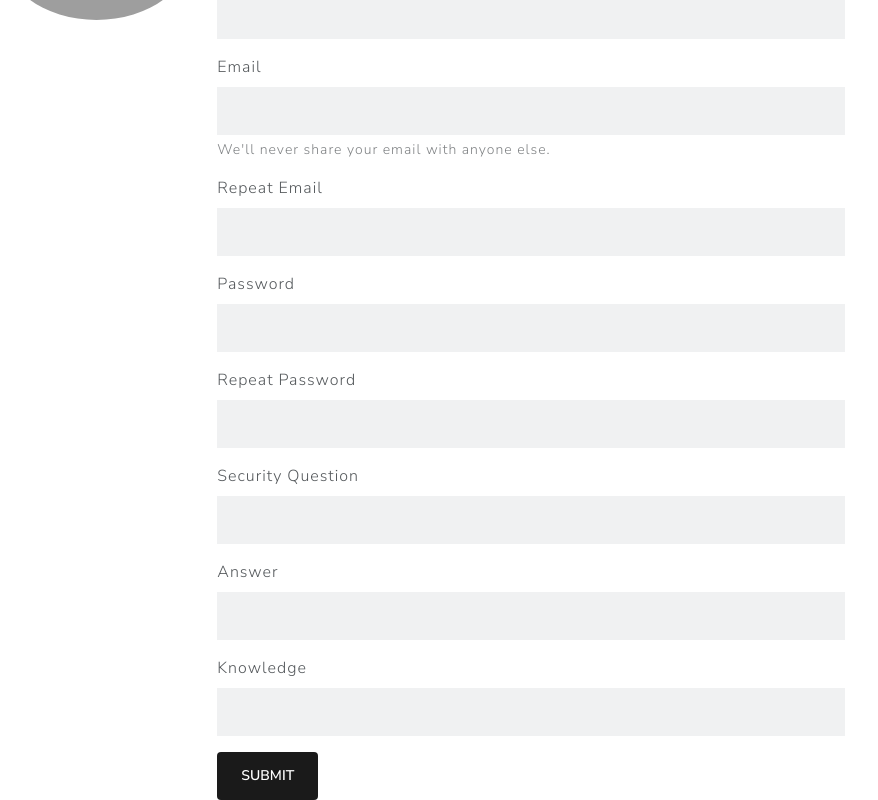
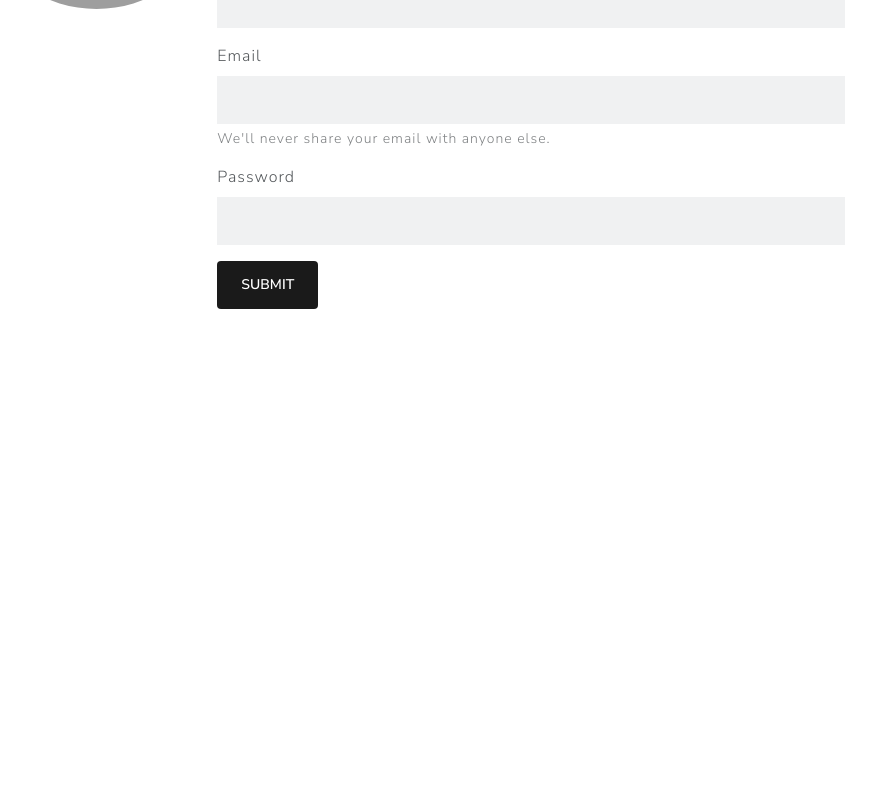
Before and after one commit to LordStacker/warezgeeks_frontend, a React (Create React App) app: page /register in a window 1280 px wide. Shown: the part 341-1141 px from the top of the page, without its empty margins (0-878 px from the left). After the commit the page ends 800 px from the top, so only its background shows below. Built offline with nearby package versions, Linux system fonts and the light colour scheme; grey boxes are pictures that could not be loaded.

Commit message:
register and login form working perfectly with backend

```diff
--- a/src/views/Home.js
+++ b/src/views/Home.js
@@ -1,12 +1,12 @@
 import React from "react";
-import baner from '../img/baner.png';
+import banner from '../img/banner.png';
 
 const Home = () => {
     return (
         <>
             <div className="row backgroundimg ">
                 <div className="col-md-12">
-                    <img src={baner} className="img-fluid" alt="Responsive image" />
+                    <img src={banner} className="img-fluid" alt="Responsive image" />
                 </div>
             </div>
             <div className="col-md-12 d-flex align-items-center">
--- a/src/views/Register_Alumn.js
+++ b/src/views/Register_Alumn.js
@@ -1,18 +1,14 @@
 import React, { useState } from "react";
-import baner from '../img/baner.png';
+import banner from '../img/banner.png';
 import anom from '../img/anom.png';
 import { useHistory } from "react-router-dom";
 
 const RegisterAlumn = () => {
     const [Profile, setProfile] = useState({
-        name: "",
-        lastname: "",
+        full_name: "",
+        last_name: "",
         email: "",
-        password: "",
-        question: "",
-        answer: "",
-        knowledge: "",
-        role: "",
+        password: ""
 
     });
     const history = useHistory();
@@ -21,20 +17,16 @@ const RegisterAlumn = () => {
     }
     const onSubmit = (e) => {
         e.preventDefault();
-        fetch("http://localhost:8080/Profile", {
-            method: 'PUT',
+        fetch("http://localhost:8080/profile", {
+            method: 'POST',
             headers: {
                 'Content-Type': 'application/json'
             },
             body: JSON.stringify({
-                name: Profile.name,
-                lastname: Profile.lastname,
+                full_name: Profile.full_name,
+                last_name: Profile.last_name,
                 email: Profile.email,
                 password: Profile.password,
-                question: Profile.question,
-                answer: Profile.answer,
-                knowledge: Profile.knowledge,
-                role: "student",
             })
         }).then(resp => {
             if (resp.status === 200) {
@@ -50,7 +42,7 @@ const RegisterAlumn = () => {
     return (
         <>
             <div className="col-md-12">
-                <img src={baner} className="img-fluid" alt="Responsive image" />
+                <img src={banner} className="img-fluid" alt="Responsive image" />
             </div>
             <div className="row">
                 <div className="col-md-2 p-2">
@@ -60,11 +52,11 @@ const RegisterAlumn = () => {
                     <form onSubmit={onSubmit}>
                         <div className="mb-3">
                             <label for="Name" className="form-label">Name</label>
-                            <input type="text" className="form-control" id="exampleInputEmail1" aria-describedby="emailHelp" name="name" onChange={HandleChange} value={Profile.name} />
+                            <input type="text" className="form-control" id="exampleInputEmail1" aria-describedby="emailHelp" name="full_name" onChange={HandleChange} value={Profile.full_name} />
                         </div>
                         <div className="mb-3">
                             <label for="Last Name" className="form-label">Last Name</label>
-                            <input type="text" className="form-control" id="exampleInputPassword1" onChange={HandleChange} name="lastname" value={Profile.lastname} />
+                            <input type="text" className="form-control" id="exampleInputPassword1" onChange={HandleChange} name="last_name" value={Profile.last_name} />
                         </div>
                         <div className="mb-3">
                             <label for="Email" className="form-label">Email</label>
@@ -72,28 +64,8 @@ const RegisterAlumn = () => {
                             <div id="emailHelp" className="form-text">We'll never share your email with anyone else.</div>
                         </div>
                         <div className="mb-3">
-                            <label for="Repeat Email" className="form-label">Repeat Email</label>
-                            <input type="text" className="form-control" id="exampleInputPassword1" />
-                        </div>
-                        <div className="mb-3">
                             <label for="Pass" className="form-label">Password</label>
                             <input type="password" className="form-control" id="exampleInputEmail1" aria-describedby="emailHelp" name="password" onChange={HandleChange} value={Profile.password} />
-                        </div>
-                        <div className="mb-3">
-                            <label for="Repeat Pass" className="form-label">Repeat Password</label>
-                            <input type="password" className="form-control" id="exampleInputPassword1" />
-                        </div>
-                        <div className="mb-3">
-                            <label for="Repeat Email" className="form-label">Security Question</label>
-                            <input type="text" className="form-control" id="exampleInputPassword1" onChange={HandleChange} name="question" value={Profile.question} />
-                        </div>
-                        <div className="mb-3">
-                            <label for="Answer" className="form-label">Answer</label>
-                            <input type="text" className="form-control" id="exampleInputPassword1" onChange={HandleChange} name="answer" value={Profile.answer} />
-                        </div>
-                        <div className="mb-3">
-                            <label for="Repeat Email" className="form-label">Knowledge</label>
-                            <input type="text" className="form-control" id="exampleInputPassword1" onChange={HandleChange} name="knowledge" value={Profile.knowledge} />
                         </div>
                         <button type="submit" className="btn btn-primary">Submit</button>
                     </form>
```
Also changed, not shown: src/img/baner.png (deleted), src/img/banner.png (added).
